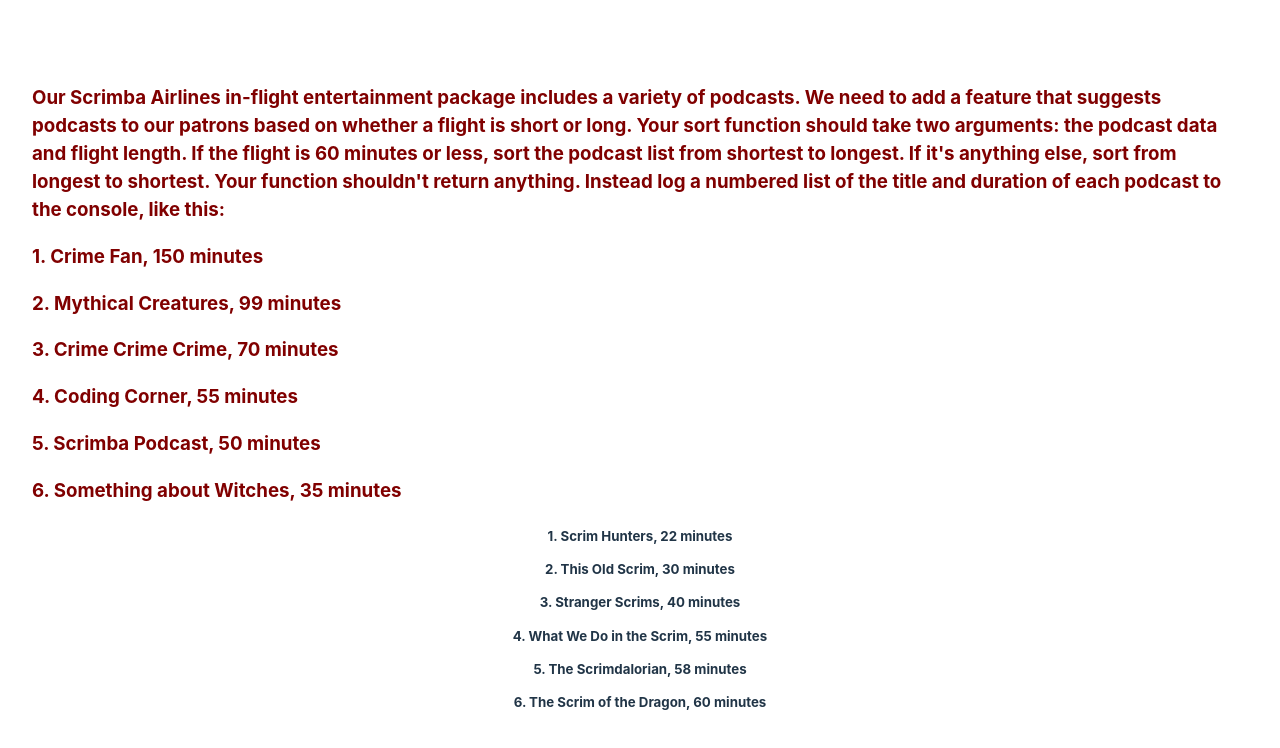
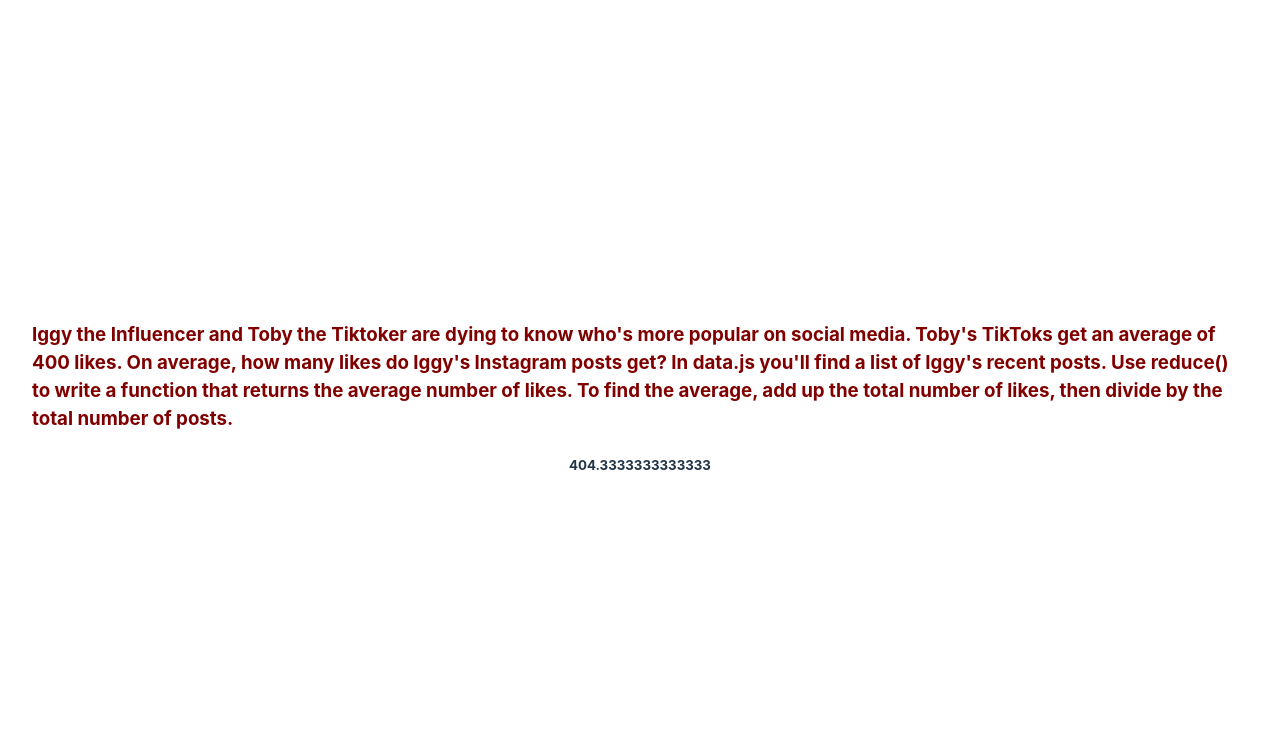
Before and after one commit to saurtripathi/JavascriptChallanges, a React (Vite) app: page / in a window 1280 px wide. Shown: the top 748 px of the page. Built offline with nearby package versions, Linux system fonts and the light colour scheme.

Commit message:
Temporary commit

```diff
--- a/data.js
+++ b/data.js
@@ -1,39 +1,26 @@
 export default [
     {
-        id: 1,
-        title: "Stranger Scrims",
-        duration: 40,
-        tags: ["supernatural", "horror", "drama"],
+        post: "A lot of you have asked about my morning skin care routine...",
+        likes: 348
     },
     {
-        id: 2,
-        title: "The Scrim of the Dragon",
-        duration: 60,
-        tags: ["drama", "fantasy"],
+        post: "New Year, new me. #blessed",
+        likes: 102
     },
     {
-        id: 3,
-        title: "Scrim Hunters",
-        duration: 22,
-        tags: ["reality", "home improvement"],
+        post: "Sunday by the pool 🌴 #vibes #mood #hotdoglegs",
+        likes: 544
     },
     {
-        id: 4,
-        title: "This Old Scrim",
-        duration: 30,
-        tags: ["reality", "home improvement"],
+        post: "Here are my top 5 #notsponsored unbiased dry shampoo recs...",
+        likes: 745
     },
     {
-        id: 5,
-        title: "What We Do in the Scrim",
-        duration: 55,
-        tags: ["drama", "comedy", "supernatural"],
+        post: "Last day in Hawaii! The tans will fade but the memories will last forever #holidays #foreverhawaii #blessed #followme",
+        likes: 412
     },
     {
-        id: 6,
-        title: "The Scrimdalorian",
-        duration: 58,
-        tags: ["fantasy", "sci-fi", "adventure"],
+        post: "Leg day #summerbody2022 #gymshark #beachworkout",
+        likes: 275
     },
-
 ]
--- a/src/App.jsx
+++ b/src/App.jsx
@@ -5,19 +5,16 @@
 import data from '../data'
 
 function App() {
-  const flightLength = 60
-  function sortByDuration(data, flightLength) {
-    const copyOfData = data
-    return flightLength <= 60 ?
-      copyOfData.sort((a, b) => a.duration - b.duration).map(({ title, duration }, index) => `${index + 1}. ${title}, ${duration} minutes`) :
-      copyOfData.sort((a, b) => b.duration - a.duration).map(({ title, duration }, index) => `${index + 1}. ${title}, ${duration} minutes`)
-  }
+
+  const calcAverageLikes = data => data.reduce((acc, curr) => acc + curr.likes, 0) / data.length
+
+  console.log(calcAverageLikes(data))
 
   return (
     <>
       <Challange />
       <div >
-        <Solution sortByDuration={sortByDuration} data={data} flightLength={flightLength} />
+        <Solution calcAverageLikes={calcAverageLikes} data={data} />
       </div>
     </>
   )
--- a/src/Challange.jsx
+++ b/src/Challange.jsx
@@ -2,33 +2,22 @@
 
 export default function Challange() {
     const ch = `
-    Our Scrimba Airlines in-flight entertainment package
-    includes a variety of podcasts. We need to add a feature that suggests
-    podcasts to our patrons based on whether a flight is short or long.
+    Iggy the Influencer and Toby the Tiktoker are dying to know
+    who's more popular on social media.
 
-    Your sort function should take two arguments: the podcast data and
-    flight length. If the flight is 60 minutes or less, sort the podcast list
-    from shortest to longest. If it's anything else, sort from longest
-    to shortest.
+    Toby's TikToks get an average of 400 likes. On average, how many
+    likes do Iggy's Instagram posts get?
 
-    Your function shouldn't return anything. Instead log a numbered list
-    of the title and duration of
-    each podcast to the console, like this:
+    In data.js you'll find a list of Iggy's recent posts.
+    Use reduce() to write a function that returns the average number of likes.
+    To find the average, add up the total number of likes, then divide
+    by the total number of posts.
 `
-    const out = `
 
-    1. Crime Fan, 150 minutes
-    2. Mythical Creatures, 99 minutes
-    3. Crime Crime Crime, 70 minutes
-    4. Coding Corner, 55 minutes
-    5. Scrimba Podcast, 50 minutes
-    6. Something about Witches, 35 minutes`
-    const outElement = out.split('\n').map(item => <p>{item}</p>)
 
     return (
         <h3 style={{ textAlign: 'left', color: 'maroon' }}>
             <p>{ch}</p>
-            {outElement}
         </h3>
     )
 }
--- a/src/Solution.jsx
+++ b/src/Solution.jsx
@@ -1,23 +1,11 @@
 import React from 'react'
 
 
-export default function Solution({ data, sortByDuration, flightLength }) {
-
-    const uniqueTags = sortByDuration(data, flightLength)
-
-    const uniqueTagElements = uniqueTags.map(tag =>
-        <p>
-            {tag}
-        </p>
-
-    )
-
-
-
-
+export default function Solution({ data, calcAverageLikes }) {
+    console.log(calcAverageLikes(data))
     return (
         <h5>
-            {uniqueTagElements}
+            {calcAverageLikes(data)}
         </h5>
     )
 }
```
